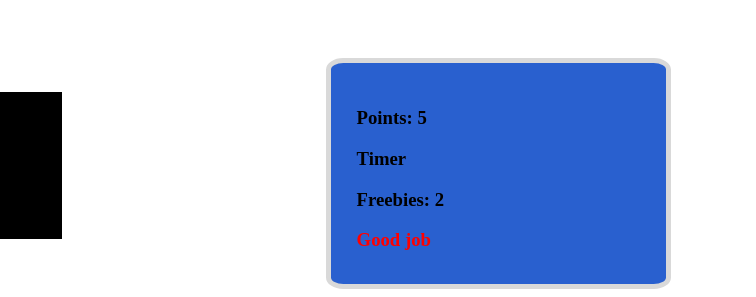
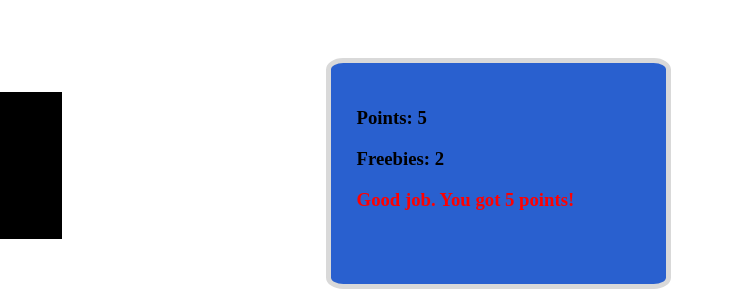
Before and after one commit to Lizmrh/theOffice-TRIVIA, a plain HTML site: page index.html in a window 1280 px wide. Both pictures are taken after a click on the button "Chili's". Shown: the top 297 px of the page, 524-1280 px from the left. Drawn offline with Linux system fonts and the light colour scheme.

Commit message:
Final game ready to play

```diff
--- a/index.html
+++ b/index.html
@@ -13,7 +13,6 @@
     <h1>the Office TRIVIA</h1>
     <div class="tracking">
         <h3>Points: <span class="points">0</span></h3>
-        <h3>Timer</h3>
         <h3>Freebies: <span class="freebies">0</span> </h3>
         <h3><span class="finale"></span> </h3>
     </div>
--- a/trivia.js
+++ b/trivia.js
@@ -53,7 +53,7 @@ let allQstns = [
 // })
 // console.log(allQstns)
 function loadQuestion() {
-    if (gameOver === false){
+    if (gameOver === false && currentQstn < allQstns.length){
         freebie.innerHTML = freebies
         questions.innerHTML = allQstns[currentQstn].question
             if (Math.random() < 0.5){
@@ -66,11 +66,10 @@ function loadQuestion() {
 }
 loadQuestion();
 
-function checkAnswerOptionA () {
+function checkAnswerOptionA() {
     if(optionA.innerHTML === allQstns[currentQstn].trueAnswer && gameOver === false) {
-        realPoints = realPoints + allQstns[currentQstn].points;
-        currentQstn++;
-        finalScore.innerHTML = "Good job";
+        // realPoints = realPoints + allQstns[currentQstn].points;
+        winningConditions();
         loadQuestion();
     } else {
         losingConditions();
@@ -79,11 +78,10 @@ function checkAnswerOptionA () {
     freebie.innerHTML = Math.max(0, freebies)
 }
 
-function checkAnswerOptionB () {
+function checkAnswerOptionB() {
     if(optionB.innerHTML === allQstns[currentQstn].trueAnswer && gameOver === false) {
-        realPoints = realPoints + allQstns[currentQstn].points;
-        currentQstn++;
-        finalScore.innerHTML = `Good job. You got ${allQstns[currentQstn].points} points!`;
+        // realPoints = realPoints + allQstns[currentQstn].points;
+        winningConditions();
         loadQuestion();
     } else {
         losingConditions();
@@ -91,16 +89,28 @@ function checkAnswerOptionB () {
     score.innerHTML = realPoints
     freebie.innerHTML = Math.max(0, freebies)
 }
+// when all questions equal 10 say "you won" and give total points
 
-function losingConditions () {
-    if (gameOver === false){
+
+function losingConditions() {
+    if(gameOver === false){
         realPoints = Math.max(0, (realPoints - allQstns[currentQstn].points));
         freebies --;
-        if (freebies < 0){
+        if(freebies < 0){
             gameOver = true;
             finalScore.innerHTML = `GAME OVER`
         } else finalScore.innerHTML = `Wrong answer. You lose 1 freebie and ${allQstns[currentQstn].points} points.`
     }
 }
+
+function winningConditions() {
+    realPoints = realPoints + allQstns[currentQstn].points;
+    currentQstn++;
+    console.log(currentQstn)
+    if(currentQstn < allQstns.length) {
+        finalScore.innerHTML = `Good job. You got ${allQstns[currentQstn - 1].points} points!`;
+    } else finalScore.innerHTML = `CONGRATS! You've been hired to become Assistant to the Assistant of the Regional Manager!`
+}
+
 optionA.addEventListener("click", checkAnswerOptionA)
 optionB.addEventListener("click", checkAnswerOptionB)
```
Also changed, not shown: 1 other file.
